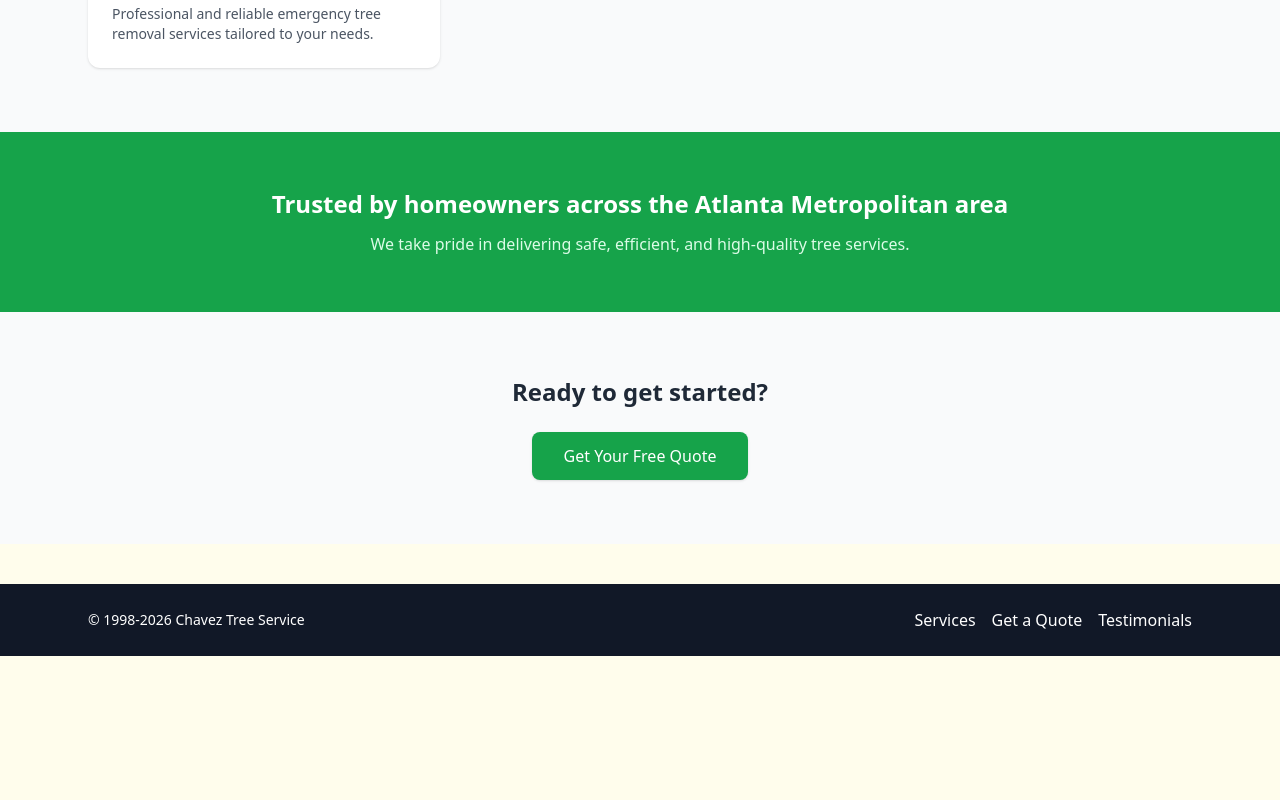
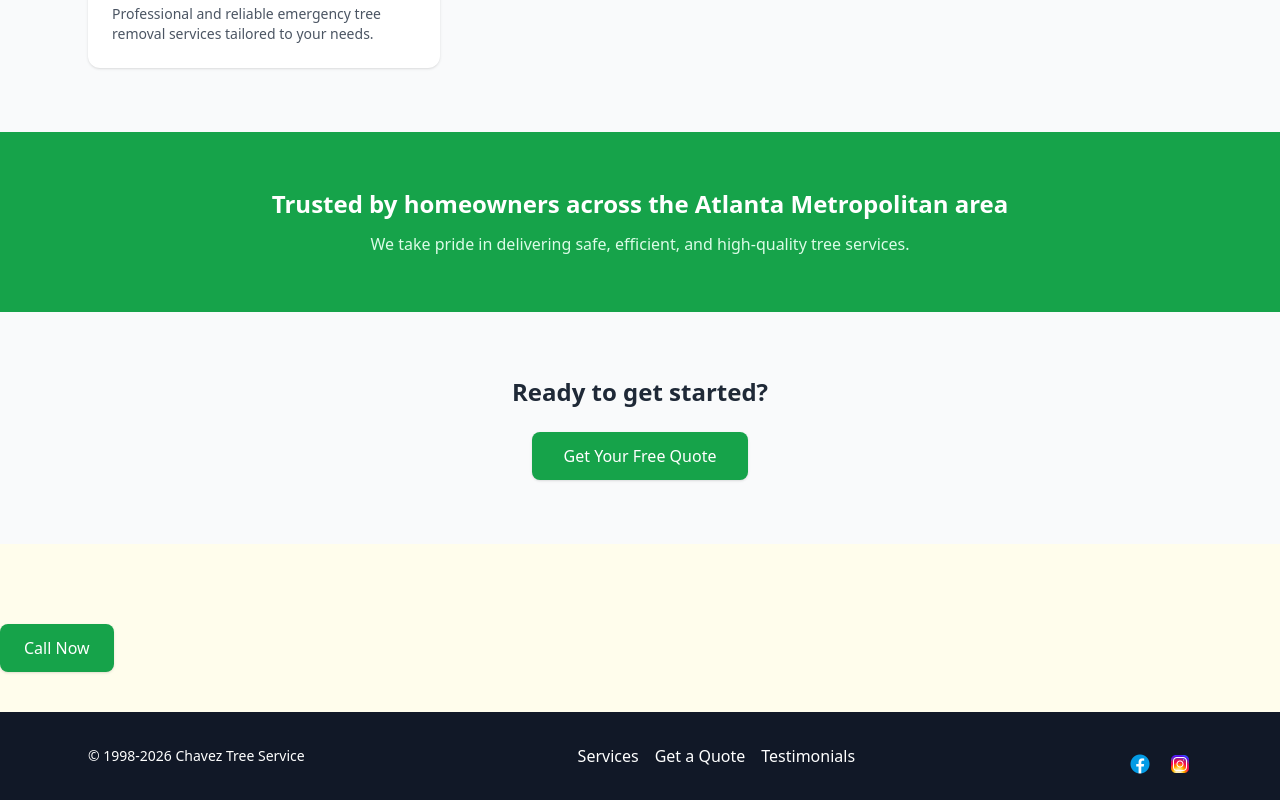
Before and after one commit to ErvinChavez/treeFrontend, a Next.js app: page / in a window 1280 px wide. Shown: the part 854-1654 px from the top of the page. Before the commit the page ends 1510 px from the top, so only its background shows below. Built offline with nearby package versions, Linux system fonts and the light colour scheme; no server answers.

Commit message:
Added a call button, socials and icons, made sure call button stays sticky on mobile

```diff
--- /dev/null
+++ b/components/common/CallButton.js
@@ -0,0 +1,22 @@
+export default function({className = ""}) {
+    return (
+        <>
+           {/* Desktop Button */}
+            <a
+                href="tel:+4048861996"
+                className={`hidden md:inline-block bg-green-600 text-white px-6 py-3 rounded-lg shadow hover:bg-green-700 transition ${className}`}
+            >
+            Call Now
+            </a>
+
+            {/* Mobile Sticky Button */}
+            <a
+                href="tel:+4048861996"
+                className="fixed bottom-0 left-0 w-full bg-green-600 text-white text-center py-4 z-50 md:hidden"
+            >
+            Call Now
+            </a>
+        </>
+
+    )
+}
--- a/components/layout/Footer.js
+++ b/components/layout/Footer.js
@@ -13,7 +13,34 @@ export default function Footer() {
           <a href="/testimonials" className="hover:underline">Testimonials</a>
         </div>
 
+        <div className="flex gap-4 mt-4 items-center">
+          <a
+            href="https://www.facebook.com/ChavezTreeService/"
+            target="_blank"
+            rel="noopener noreferrer"
+          >
+            <img
+              src="/facebookLogo.png"
+              alt="Facebook"
+              className="h-6 w-6 hover:opacity-75 transition"
+            />
+          </a>
+
+          <a
+            href="https://www.instagram.com/chavez_tree"
+            target="_blank"
+            rel="noopener noreferrer"
+          >
+            <img
+              src="instagramLogo.png"
+              alt="Instagram"
+              className="h-6 w-6 hover:opacity-75 transition"
+            />
+
+          </a>
+        </div>
+
       </div>
     </footer>
   );
-}
+};
--- a/pages/_app.js
+++ b/pages/_app.js
@@ -1,20 +1,30 @@
 // pages/_app.js
 import '../styles/globals.css'; // import Tailwind and any global CSS
 import { ApolloProvider } from '@apollo/client'; //the wrapper component
+import { useRouter } from 'next/router';
+
 import client from "../lib/apollo"; //the bridge with apollo.js
 import Footer from "@/components/layout/Footer";
+import CallButton from '@/components/common/CallButton';
 
 
 export default function App({ Component, pageProps }) {
+  const router = useRouter();
+  const isAdmin = router.pathname.startsWith("/admin");
+
   return (
     //Wrap the entire app in the ApolloProvider
     //This causes the client connection to every single page and component in your project
     <ApolloProvider client={client}>
       <>
-        <Component {...pageProps} />
-        <Footer />
+        <main className={!isAdmin ? "pb-20" : ""}>
+          <Component {...pageProps} />
+        </main>
+
+        {!isAdmin && <CallButton />}
+        {!isAdmin && <Footer />}
       </>
 
     </ApolloProvider>
   );
-}
+};
--- a/pages/index.js
+++ b/pages/index.js
@@ -1,4 +1,5 @@
 import { useRouter } from "next/router";
+import CallButton from "@/components/common/CallButton";
 
 export default function Home() {
   const router = useRouter();
@@ -36,6 +37,7 @@ export default function Home() {
           >
             Request a Quote
           </button>
+
 
           <button
             onClick={() => router.push("/admin/login")}
@@ -100,4 +102,4 @@ export default function Home() {
 
     </div>
   );
-}
+};
```
Also changed, not shown: public/facebookLogo.png (added), public/instagramLogo.png (added).
